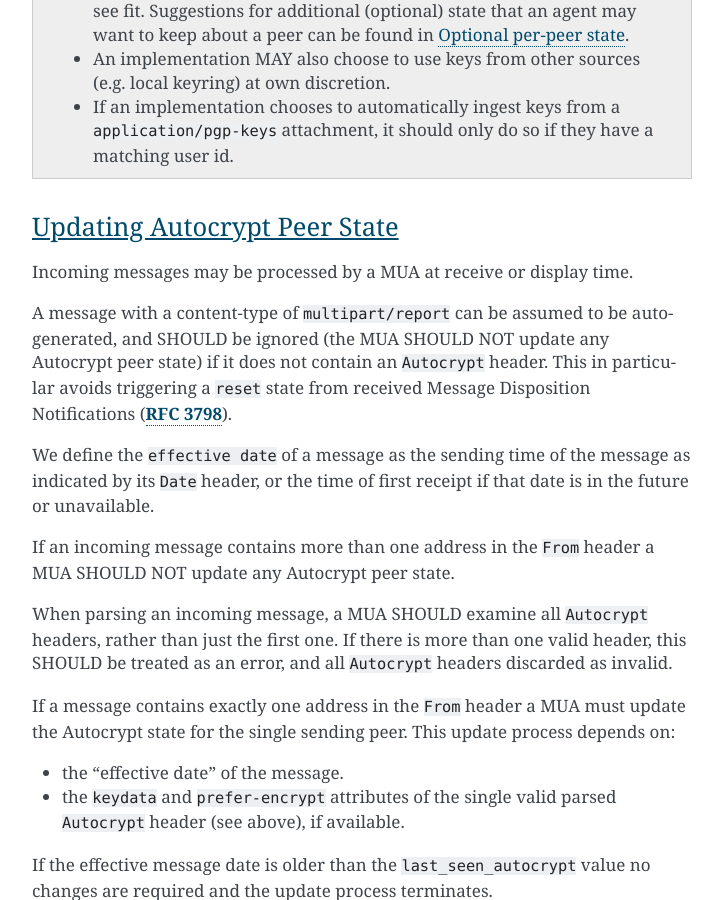
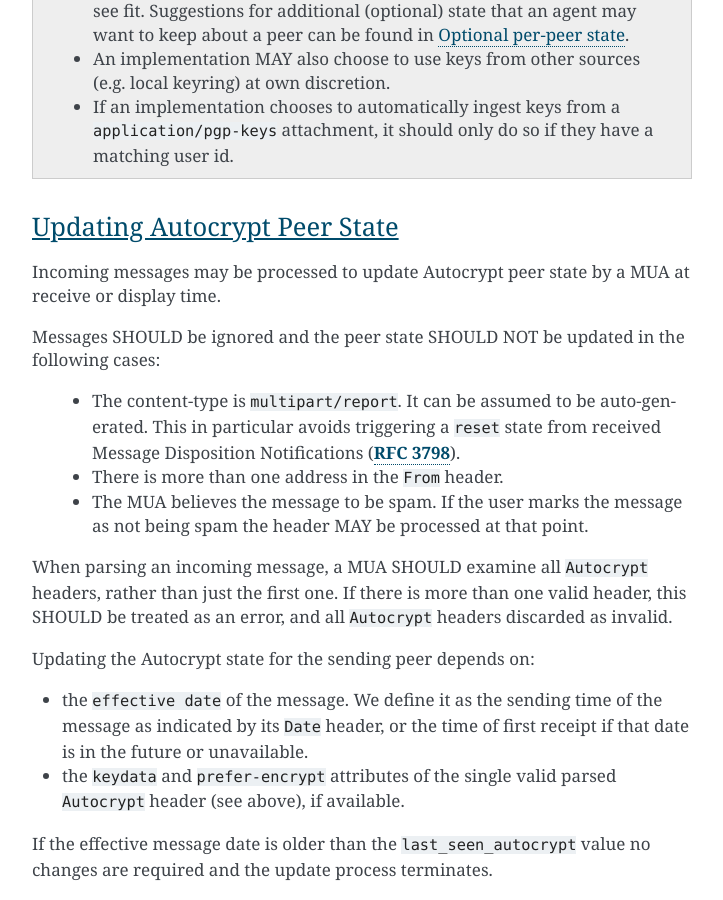
Before and after one commit to autocrypt/autocrypt, a Sphinx documentation site: the page built from doc/level1.rst, in a window 1280 px wide and 900 px high, scrolled down 6785 px. Shown: the whole window, without its empty margins (388-1111 px from the left). Built offline with Sphinx 7.4.7, drawn with Linux system fonts in a browser that asks for light colours.

Commit message:
list cases in which not to update peer state
We already listed different cases but not in a very concise way.
Replaced this with a list of the cases and included spam as a
possible reason for ignoring mails wrt updating peer state.

fixes #103

```diff
--- a/doc/level1.rst
+++ b/doc/level1.rst
@@ -289,31 +289,31 @@ here.
 Updating Autocrypt Peer State
 +++++++++++++++++++++++++++++
 
-Incoming messages may be processed by a MUA at receive or display time.
+Incoming messages may be processed to update Autocrypt peer state by a
+MUA at receive or display time.
 
-A message with a content-type of ``multipart/report`` can be assumed
-to be auto-generated, and SHOULD be ignored (the MUA SHOULD NOT update
-any Autocrypt peer state) if it does not contain an ``Autocrypt``
-header. This in particular avoids triggering a ``reset`` state from
-received Message Disposition Notifications (:rfc:`3798`).
+Messages SHOULD be ignored and the peer state SHOULD NOT be updated in
+the following cases:
 
-We define the ``effective date`` of a message as the sending time of
-the message as indicated by its ``Date`` header, or the time of first
-receipt if that date is in the future or unavailable.
+  - The content-type is ``multipart/report``. It can be assumed to be
+    auto-generated. This in particular avoids triggering a ``reset``
+    state from received Message Disposition Notifications (:rfc:`3798`).
 
-If an incoming message contains more than one address in the ``From``
-header a MUA SHOULD NOT update any Autocrypt peer state.
+  - There is more than one address in the ``From`` header.
+
+  - The MUA believes the message to be spam. If the user marks the
+    message as not being spam the header MAY be processed at that point.
 
 When parsing an incoming message, a MUA SHOULD examine all ``Autocrypt``
 headers, rather than just the first one. If there is more than one
 valid header, this SHOULD be treated as an error, and all ``Autocrypt``
 headers discarded as invalid.
 
-If a message contains exactly one address in the ``From`` header a MUA
-must update the Autocrypt state for the single sending peer.  This
-update process depends on:
+Updating the Autocrypt state for the sending peer depends on:
 
-- the "effective date" of the message.
+- the ``effective date`` of the message.  We define it as the sending
+  time of the message as indicated by its ``Date`` header, or the time
+  of first receipt if that date is in the future or unavailable.
 
 - the ``keydata`` and ``prefer-encrypt`` attributes of the single valid
   parsed ``Autocrypt`` header (see above), if available.
```
